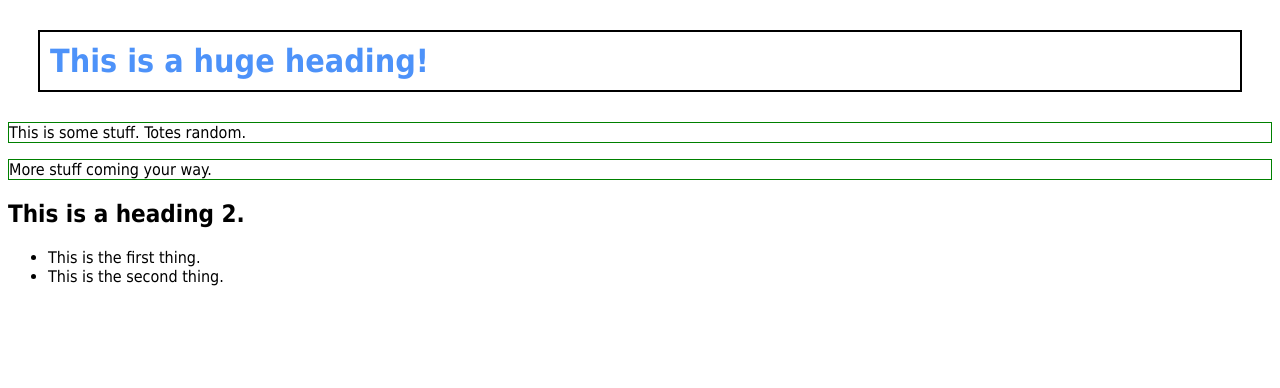
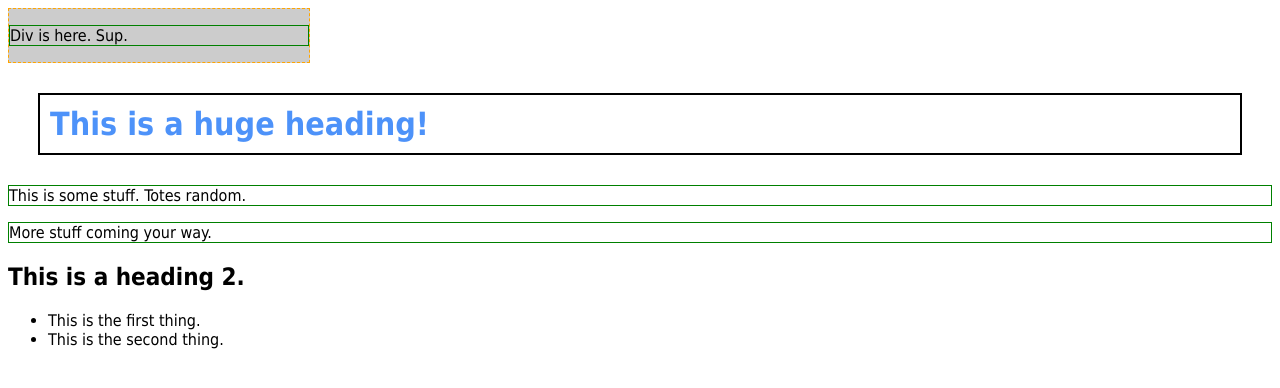
Before and after one commit to kaeladickens/kaeladickens.github.io, a plain HTML site: page index.html in a window 1280 px wide. Drawn offline with Linux system fonts and the light colour scheme.

Commit message:
Update index.html

```diff
--- a/index.html
+++ b/index.html
@@ -4,7 +4,9 @@
   <title>HTML/CSS Workshop!</title>
   <link rel="stylesheet" href="style.css">
   </head>
-
+  <div>
+    <p> Div is here. Sup.</p>
+  </div>
   <body>
     <h1>This is a huge heading!</h1>
     <p>This is some stuff. Totes random.</p>
```
